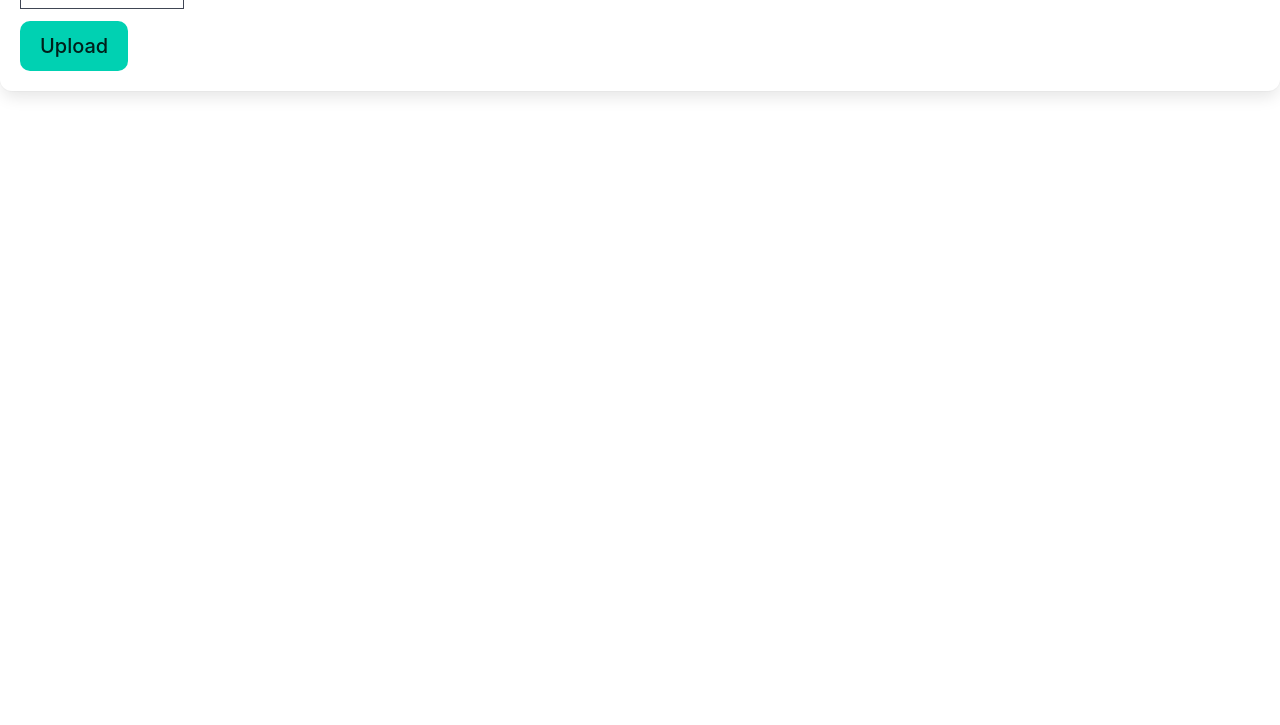
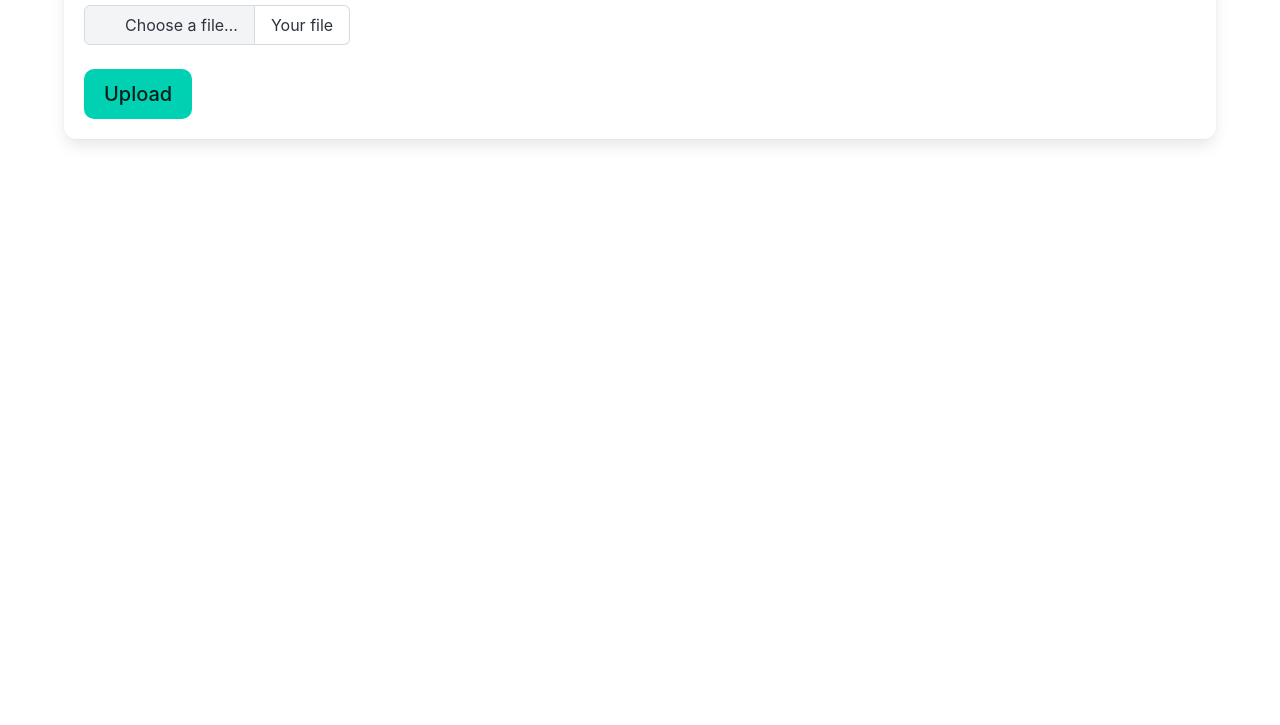
Before and after one commit to gabei/ltcl-reorder, a website: page public/index.html in a window 1280 px wide. Shown: the part 75-800 px from the top of the page. Drawn offline with Linux system fonts and the light colour scheme.

Commit message:
Styling:Bulma styles added and file name on select added

```diff
--- a/public/index.html
+++ b/public/index.html
@@ -12,22 +12,21 @@
 
 <body>
 
-  <main>
-    <h1>Reorder</h1>
-    <form class="box" method="post" action="/reorder" id="file-upload" enctype="multipart/form-data">
-      <div class="field">
-        <label class="file-label" for="file-select">
-          <input class="file-input" type="file" id="file-select" name="file-select">
+  <main class="container box">
+    <h1 class="title">Reorder Spreadsheet</h1>
+    <form  id="file-upload-form" method="post" action="/reorder" id="file-upload" enctype="multipart/form-data">
+      <div class="file has-name">
+        <label class="file-label">
+          <input class="file-input" type="file" name="resume" />
           <span class="file-cta">
             <span class="file-icon">
               <i class="fas fa-upload"></i>
             </span>
-            <span class="file-label"> Choose file(s) </span>
+            <span class="file-label"> Choose a file… </span>
           </span>
+          <span class="file-name">Your file</span>
         </label>
-
       </div>
-
       <button class="button is-primary is-medium" type="submit">Upload</button>
     </form>
 
--- a/public/scripts/script.js
+++ b/public/scripts/script.js
@@ -1,9 +1,10 @@
-const fileUpload = document.getElementById("file-upload");
-const fileSelect = document.getElementById("file-select");
+const fileUploadForm = document.querySelector("#file-upload-form");
+const fileSelect = document.querySelector("form input[type=file]");
+const fileName = document.querySelector("form .file-name");
 
 
 
-fileUpload.addEventListener("submit", async (e) => {
+fileUploadForm.addEventListener("submit", async (e) => {
   //e.preventDefault();
   console.log("Uploading...");
   // let files = fileSelect.files;
@@ -13,6 +14,14 @@ fileUpload.addEventListener("submit", async (e) => {
   // let data = await handleSubmit(files);
   // console.log(data);
 });
+
+
+fileSelect.addEventListener("change", (e) => {
+  if (fileSelect.files.length > 0) {
+    let name = fileSelect.files[0].name;
+    fileName.innerText = name;
+  }
+})
 
 
 
```
